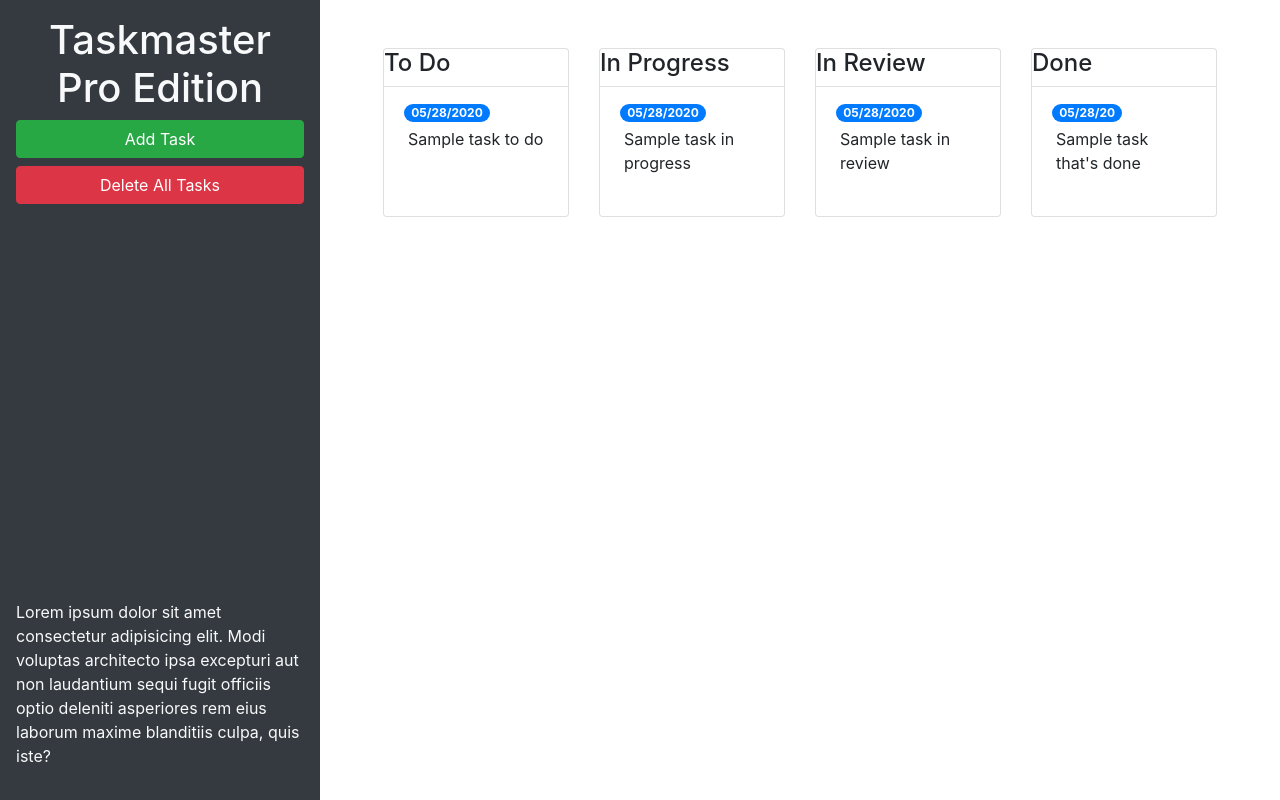
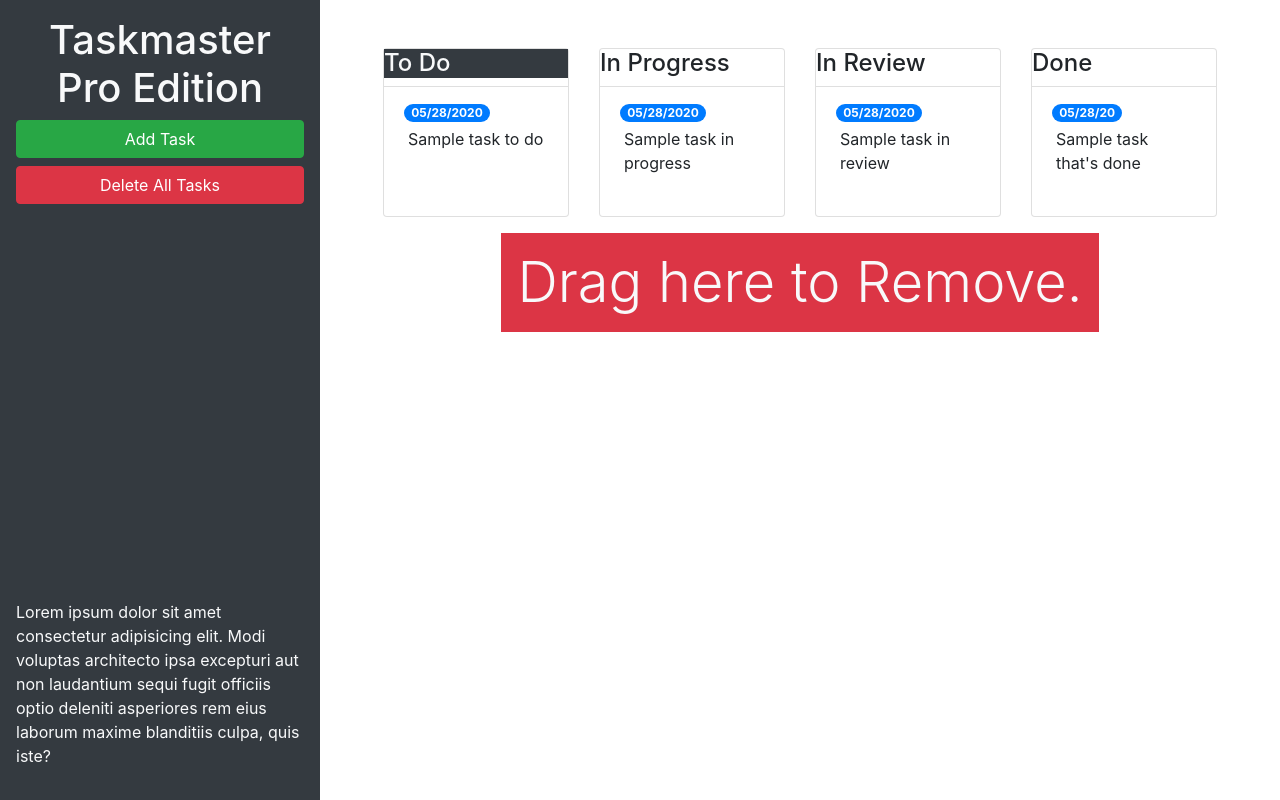
Before and after one commit to Abateb/taskmaster-pro, a plain HTML site: page index.html in a window 1280 px wide. Drawn offline with nearby package versions, Linux system fonts and the light colour scheme.

Commit message:
building trash section

```diff
--- a/index.html
+++ b/index.html
@@ -18,7 +18,7 @@
       <button id="create-task" class="btn btn-block btn-success" data-toggle="modal" data-target="#task-form-modal">Add
         Task</button>
       <button id="remove-tasks" class="btn btn-block btn-danger">Delete All Tasks</button>
-      <p class="mt-auto">Lorem ipsum dolor sit amet consectetur adipisicing elit. Modi voluptas architecto ipsa
+      <p class="mt-auto d-none d-lg-block">Lorem ipsum dolor sit amet consectetur adipisicing elit. Modi voluptas architecto ipsa
         excepturi aut non
         laudantium sequi fugit officiis optio deleniti asperiores rem eius laborum maxime blanditiis culpa, quis iste?
       </p>
@@ -29,7 +29,7 @@
         <!-- todo start -->
         <div class="col-12 col-md-6 col-xl-3 mb-3">
           <div class="card">
-          <h4 class="card-reader">
+          <h4 class="card-reader bg-dark text-light">
             To Do</h4>
         <ul id="list-toDo" class="list-group list-group-flush">
         <li class="list-group-item">
@@ -82,7 +82,12 @@
       </ul>
     </div>
     </div>
-    <!-- done ende -->
+    <!-- done end -->
+    <div id="trash">
+      <div class="w-100 bg-danger p-3 text-center text-light display-4">
+        Drag here to Remove.
+      </div>
+    </div>
     </main>
   </div>
 
```
